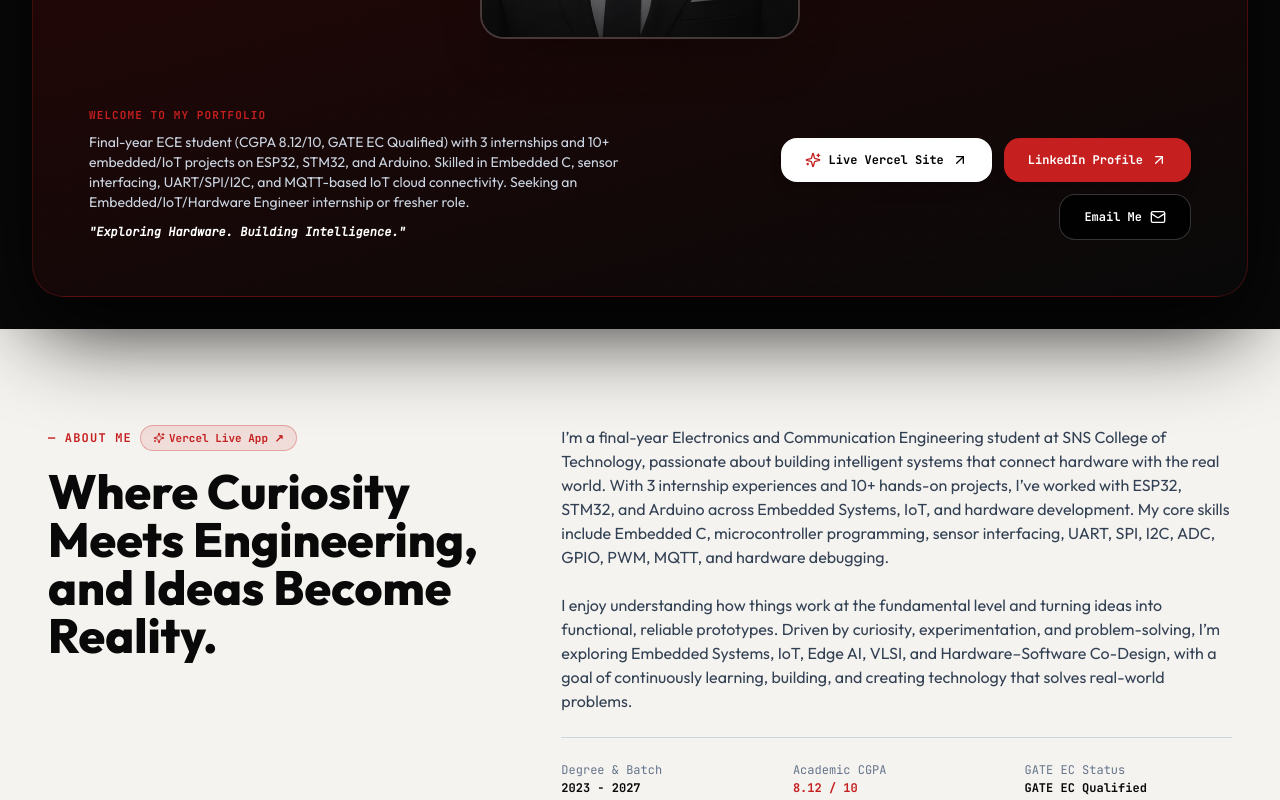
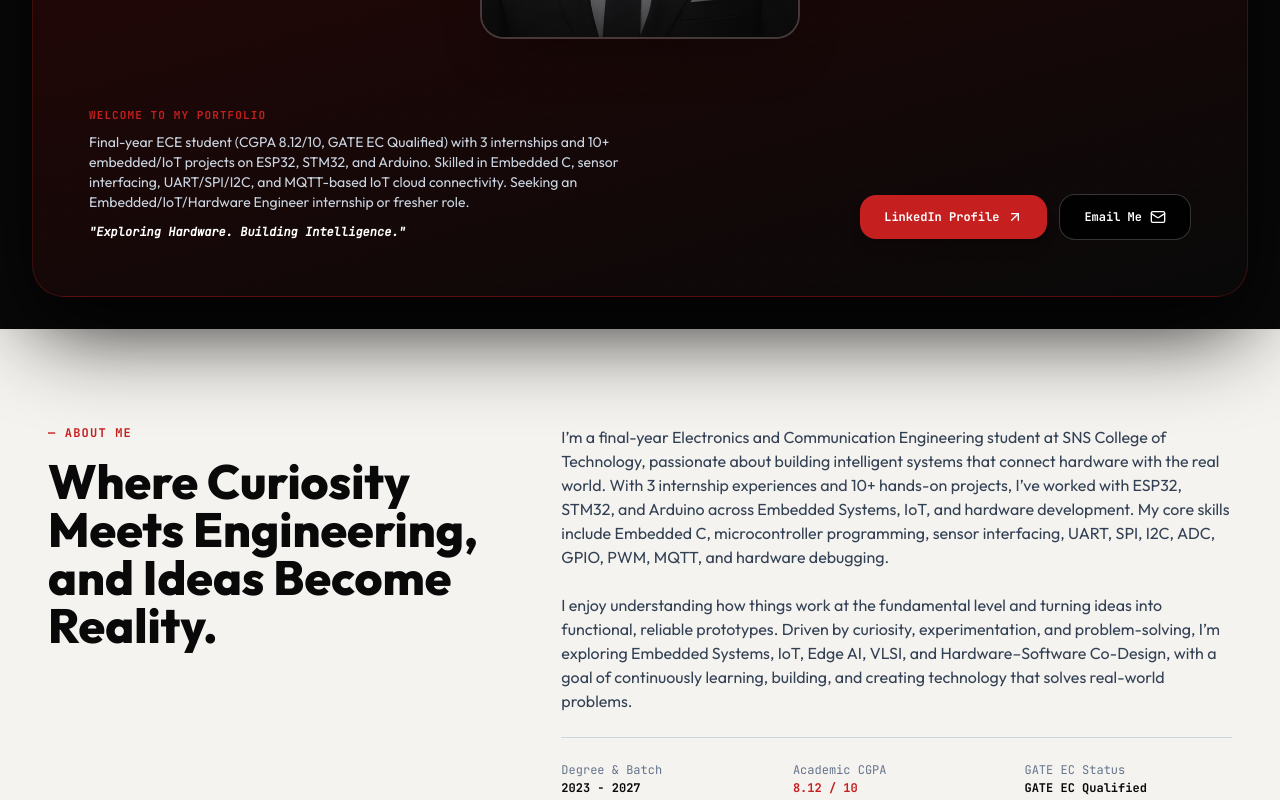
Before and after one commit to VIJAYARAJAN06/Portfolio, a React (Vite) app: page / in a window 1280 px wide. Shown: the part 700-1500 px from the top of the page. Built offline with nearby package versions, Linux system fonts and the light colour scheme.

Commit message:
Update GATE EC Qualified to 2026, remove Live Vercel site buttons for clean layout

```diff
--- a/src/App.jsx
+++ b/src/App.jsx
@@ -207,17 +207,6 @@ export default function App() {
 
             <div className="md:col-span-5 flex flex-wrap items-center md:justify-end gap-3 font-mono text-xs">
               <a
-                href={personalInfo.vercelUrl}
-                target="_blank"
-                rel="noreferrer"
-                className="px-6 py-3.5 rounded-2xl bg-white text-black font-extrabold hover:bg-[#F5F3EF] transition-all shadow-lg flex items-center gap-2"
-              >
-                <Sparkles className="w-4 h-4 text-[#C51F1F]" />
-                <span>Live Vercel Site</span>
-                <ArrowUpRight className="w-4 h-4" />
-              </a>
-
-              <a
                 href={personalInfo.linkedin}
                 target="_blank"
                 rel="noreferrer"
@@ -254,15 +243,6 @@ export default function App() {
                 <span className="text-xs font-mono text-[#C51F1F] font-extrabold uppercase tracking-widest">
                   — ABOUT ME
                 </span>
-                <a
-                  href={personalInfo.vercelUrl}
-                  target="_blank"
-                  rel="noreferrer"
-                  className="px-3 py-1 rounded-full bg-[#C51F1F]/10 text-[#C51F1F] font-mono text-[11px] font-bold border border-[#C51F1F]/30 hover:bg-[#C51F1F] hover:text-white transition-all inline-flex items-center gap-1"
-                >
-                  <Sparkles className="w-3 h-3" />
-                  <span>Vercel Live App ↗</span>
-                </a>
               </div>
               <h2 className="text-3xl sm:text-5xl font-extrabold font-sans text-[#090909] leading-tight">
                 {personalInfo.aboutTitle}
--- a/src/data/portfolioData.js
+++ b/src/data/portfolioData.js
@@ -257,7 +257,7 @@ export const educationData = [
 
 export const gateAchievement = {
   title: "GATE EC Qualified",
-  year: "2025",
+  year: "2026",
   badge: "NATIONAL COMPETITIVE EXAM",
   desc: "Qualified in Graduate Aptitude Test in Engineering (GATE) - Electronics & Communication Engineering, demonstrating strong analytical and core engineering fundamentals.",
   highlight: true
```
